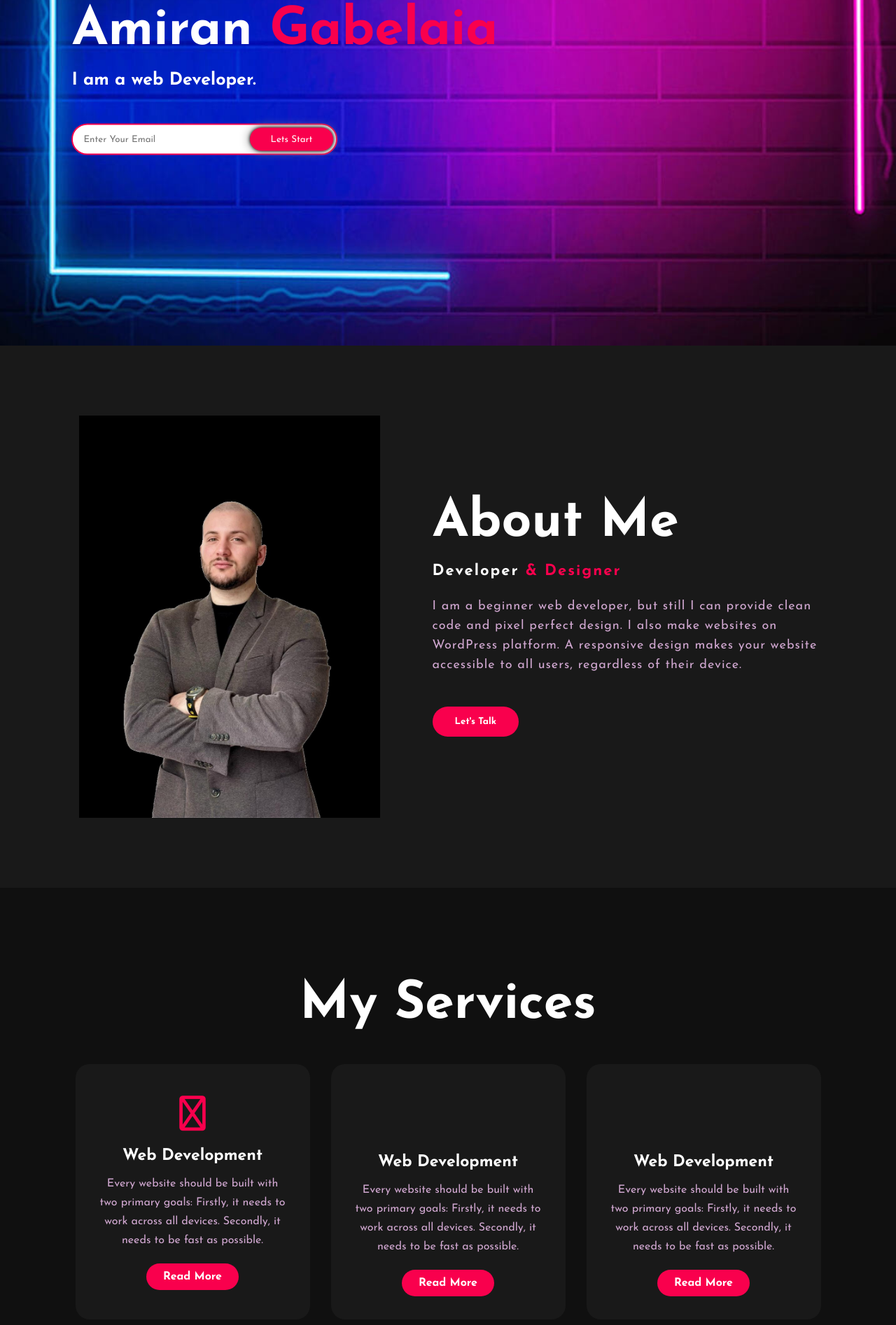
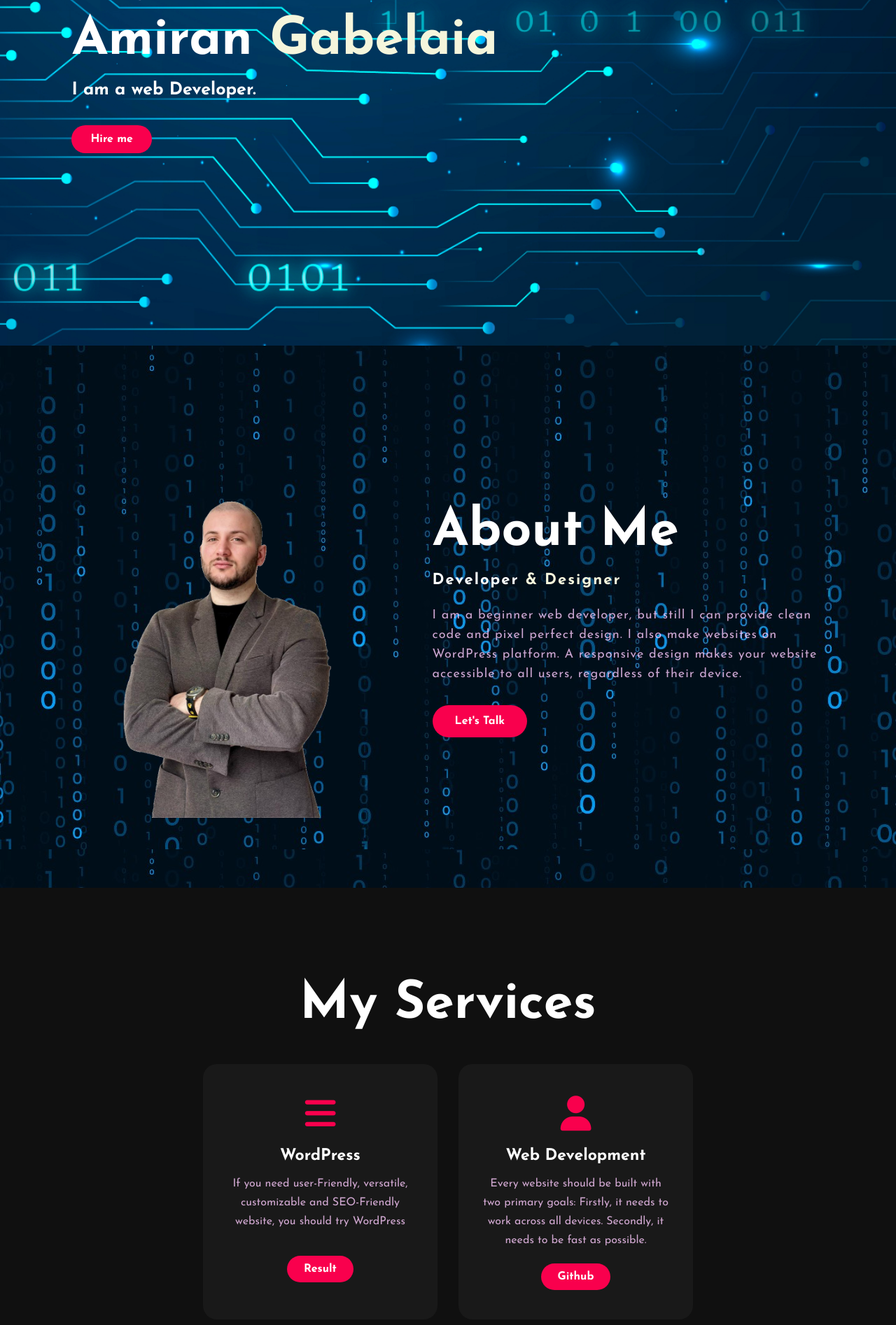
Before and after one commit to AmiranGabelaia/Portfolio, a PHP site: page / in a window 1280 px wide. Shown: the part 306-2200 px from the top of the page at 70% size. Run offline with PHP 8.4, Linux system fonts and the light colour scheme.

Commit message:
Final version add new image bifas and pdf files

```diff
--- a/index.html
+++ b/index.html
@@ -25,7 +25,7 @@
                 <li><a href="#">Skills</a></li>
                 <li><a href="#">Contact Me</a></li>
             </ul>
-            <a href="#" class="btn">Subscribe</a>
+            <a href="CV Amiran Gabelaia - WD.pdf" target="_blank" class="btn">Download CV</a>
         </nav>
 
         <div class="content">
@@ -34,8 +34,7 @@
             <h3>I am a web Developer.</h3>
             <div class="newsletter">
                 <form>
-                    <input type="email" name="email" id="email" placeholder="Enter Your Email">
-                    <input type="submit" name="submit" value="Lets Start">
+                    <a href="mailto:amirani.gabelaia@gmail.com" class="btn btn--contact">Hire me</a>
                 </form>
             </div>
         </div>
@@ -43,12 +42,13 @@
     <!--About section start-->
     <section class="about">
         <div class="main">
-            <img src="Main image.jpg">
+            <img src="Main image.png">
             <div class="about-text">
                 <h2>About Me</h2>
                 <h5>Developer <span>& Designer</span></h5>
                 <P>I am a beginner web developer, but still I can provide clean code and pixel perfect design. I also make websites on WordPress platform. A responsive design makes your website accessible to all users, regardless of their device.</P>
-                <button type="button">Let's Talk</button>
+
+                <a href="https://www.linkedin.com/in/amiran-gabelaia/" target="_blank" class="linkedin">Let's Talk</a>
             </div>
         </div>
     </section>
@@ -62,48 +62,38 @@
 
         <div class="box">
             <div class="card">
-                <i class="fa-regular fa-bars"></i>
-                <h5>Web Development</h5>
+                <i class="fa-solid fa-bars"></i>
+                <h5>WordPress</h5>
                 <div class="pra">
-                    <P>Every website should be built with two primary goals: Firstly, it needs to work across all devices. Secondly, it needs to be fast as possible.</P>
-
+                    <P> If you need user-Friendly, versatile, customizable and SEO-Friendly website, you should try WordPress </P>
+                    <br>
                     <P style="text-align: center;">
-                        <a class="button" href="#">Read More</a>
+                        <a class="button" href="http://amirangabelaia.infinityfreeapp.com/?i=2" target="_blank">Result</a>
                     </P>
                 </div>
             </div>
 
                 <div class="card">
-                    <i class="fa-light fa-user"></i>
+                    <i class="fa-solid fa-user"></i>
                     <h5>Web Development</h5>
                     <div class="pra">
                         <P>Every website should be built with two primary goals: Firstly, it needs to work across all devices. Secondly, it needs to be fast as possible.</P>
 
                         <P style="text-align: center;">
-                            <a class="button" href="#">Read More</a>
+                            <a class="button" href="https://github.com/AmiranGabelaia" target="_blank">Github</a>
                         </P>
                     </div>
                 </div>
 
-                    <div class="card">
-                        <i class="fa-light fa-bell"></i>
-                        <h5>Web Development</h5>
-                        <div class="pra">
-                            <P>Every website should be built with two primary goals: Firstly, it needs to work across all devices. Secondly, it needs to be fast as possible.</P>
 
-                            <P style="text-align: center;">
-                                <a class="button" href="#">Read More</a>
-                            </P>
-                        </div>
-                    </div>
         </div>
     </div>
 
         <!--contact Me-->
 
     <div class="contact-me">
-        <p>Let Me Get You A Beautiful Website</p>
-        <a class="button-two" href="#">Hire Me</a>
+        <p>Here you can read my motivational letter</p>
+        <a class="button-two" href="motivational letter.pdf" target="_blank" >Why you should Hire Me ? </a>
     </div>
 
 <!--Footer start-->
@@ -112,9 +102,9 @@
         <p>Amiran Gabelaia</p>
         <p>For more HTML, CSS, and Beautiful Designes - please click on the link below: </p>
         <div class="social">
-            <a href="#"><i class="fa-brands fa-linkedin"></i></a>
-            <a href="#"><i class="fa-brands fa-square-facebook"></i></a>
-            <a href="#"><i class="fa-regular fa-envelope"></i></a>
+            <a href="https://www.linkedin.com/in/amiran-gabelaia/" target="_blank"><i class="fa-brands fa-linkedin"></i></a>
+            <a href="https://www.facebook.com/amiko.gabelaia" target="_blank"><i class="fa-brands fa-square-facebook"></i></a>
+            <a href="mailto:amirani.gabelaia@gmail.com" target="_blank"><i class="fa-regular fa-envelope"></i></a>
         </div>
         <p class="end">CopyRight By Amiran Gabelaia</p>
     </footer>
--- a/style.css
+++ b/style.css
@@ -30,7 +30,7 @@ nav {
 }
 
 span{
-    color: #f9004d;
+    color: beige;
 }
 
 nav ul li {
@@ -92,7 +92,7 @@ h4 {
 }
 
 .newsletter form {
-    width: 380px;
+    width: 200px;
     max-width: 100%;
     position: relative;
 }
@@ -123,7 +123,7 @@ h4 {
 .about  {
     width: 100%;
     padding: 100px 0px;
-    background-color: #191919;
+    background-image: url(BIFAS.jpg);
 }
 
 .about img {
@@ -167,7 +167,7 @@ h4 {
     margin-bottom: 45px;
 }
 
-button {
+.linkedin {
     background-color: #f9004d;
     color: white;
     text-decoration: none;
@@ -178,7 +178,7 @@ button {
     transition: .4s;
 }
 
-button:hover{
+.linkedin:hover{
     background-color: transparent;
     border: 2px solid #f9004d;
     cursor: pointer;
```
Also changed, not shown: BIFAS.jpg (added), Main image.jpg (deleted), Main image.png (added), background image.jpg, 2 other files.
